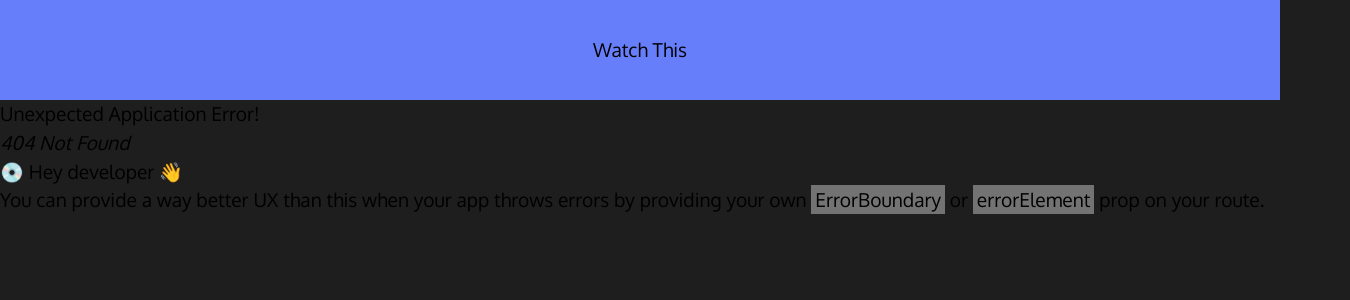
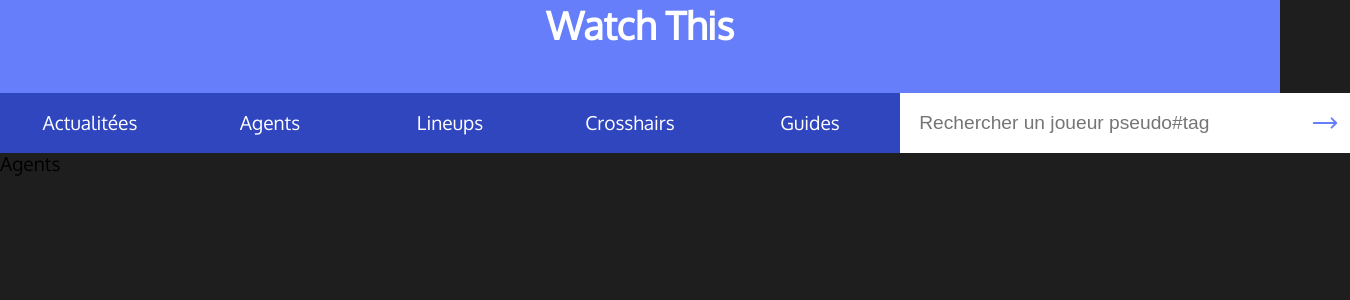
Before and after one commit to MehayeClem/WatchThis, a React (Vite) app: page /agents in a window 1280 px wide. Before the commit this address had no page. Shown: the top 300 px of the page, 1350 px wide, since content can reach past the window. Built offline with nearby package versions, Linux system fonts and the light colour scheme.

Commit message:
Header: new content, new style

```diff
--- a/src/components/Header.tsx
+++ b/src/components/Header.tsx
@@ -1,8 +1,58 @@
+import { useLocation } from 'react-router-dom';
+import { useState } from 'react';
+
 const Header = () => {
+	const location = useLocation();
+
+	const [showSearchBar, setShowSearchBar] = useState(
+		location.pathname !== '/'
+	);
 	return (
 		<>
 			<header className="header">
-				<span className="logo">Watch This</span>
+				<h1 className="logo">Watch This</h1>
+				<ul className="menu">
+					<a href="/">
+						<li className="link">Actualitées</li>
+					</a>
+					<a href="/agents">
+						<li className="link">Agents</li>
+					</a>
+					<a href="/lineups">
+						<li className="link">Lineups</li>
+					</a>
+					<a href="/crosshairs">
+						<li className="link">Crosshairs</li>
+					</a>
+					<a href="/guides">
+						<li className="link">Guides</li>
+					</a>
+					{showSearchBar && (
+						<div className="search-bar">
+							<input
+								type="search"
+								placeholder="Rechercher un joueur pseudo#tag"
+							/>
+
+							<a className="search-arrow-box" href="/profil">
+								<svg
+									xmlns="http://www.w3.org/2000/svg"
+									fill="none"
+									viewBox="0 0 24 24"
+									strokeWidth={1.5}
+									stroke="currentColor"
+									className="w-6 h-6"
+								>
+									<path
+										strokeLinecap="round"
+										strokeLinejoin="round"
+										d="M17.25 8.25L21 12m0 0l-3.75 3.75M21 12H3"
+									/>
+								</svg>
+							</a>
+						</div>
+					)}
+				</ul>
 			</header>
 		</>
 	);
--- a/src/index.tsx
+++ b/src/index.tsx
@@ -1,28 +1,28 @@
 import { createRoot } from 'react-dom/client';
-import { RouterProvider, createBrowserRouter } from 'react-router-dom';
+import { BrowserRouter as Router, Route, Routes } from 'react-router-dom';
 
 import App from './pages/App';
 import Profil from './pages/Profil';
 import Header from './components/Header';
+import Lineups from './pages/Lineups';
+import Agents from './pages/Agents';
+import Crosshairs from './pages/Crosshairs';
+import Guides from './pages/Guides';
 
 const container = document.getElementById('root');
 
 const root = createRoot(container!);
 
-const router = createBrowserRouter([
-	{
-		path: '/',
-		element: <App />
-	},
-	{
-		path: '/profil',
-		element: <Profil />
-	}
-]);
-
 root.render(
-	<>
+	<Router>
 		<Header />
-		<RouterProvider router={router} />
-	</>
+		<Routes>
+			<Route path="/" element={<App />} />
+			<Route path="/profil" element={<Profil />} />
+			<Route path="/agents" element={<Agents />} />
+			<Route path="/lineups" element={<Lineups />} />
+			<Route path="/crosshairs" element={<Crosshairs />} />
+			<Route path="/guides" element={<Guides />} />
+		</Routes>
+	</Router>
 );
--- /dev/null
+++ b/src/pages/Agents.tsx
@@ -0,0 +1,5 @@
+const Agents = () => {
+	return <div>Agents</div>;
+};
+
+export default Agents;
--- a/src/pages/App.tsx
+++ b/src/pages/App.tsx
@@ -1,5 +1,4 @@
 import { Link } from 'react-router-dom';
-import Header from '../components/Header';
 
 import '../styles/styles.scss';
 
--- /dev/null
+++ b/src/pages/Crosshairs.tsx
@@ -0,0 +1,5 @@
+const Crosshairs = () => {
+	return <div>Crosshairs</div>;
+};
+
+export default Crosshairs;
--- /dev/null
+++ b/src/pages/Guides.tsx
@@ -0,0 +1,5 @@
+const Guides = () => {
+	return <div>Guides</div>;
+};
+
+export default Guides;
--- /dev/null
+++ b/src/pages/Lineups.tsx
@@ -0,0 +1,5 @@
+const Lineups = () => {
+	return <div>Lineups</div>;
+};
+
+export default Lineups;
--- a/src/styles/styles.scss
+++ b/src/styles/styles.scss
@@ -7,11 +7,75 @@ body {
 	background-color: #1e1e1e;
 	.header {
 		width: 100%;
-		height: 100px;
+		height: 150px;
 		display: flex;
 		justify-content: center;
 		align-items: center;
+		flex-flow: column;
 		background-color: #677efa;
+		color: white;
+
+		> h1 {
+			font-size: 2em;
+			font-weight: bold;
+		}
+		.menu {
+			width: 100%;
+			height: 100%;
+			display: flex;
+			align-items: center;
+			margin: 2em 0 0 0;
+			background-color: #3046bf;
+
+			> a {
+				min-width: 180px;
+				height: 100%;
+				text-decoration: none;
+				color: unset;
+				display: flex;
+				justify-content: center;
+				align-items: center;
+				color: white;
+
+				&:hover {
+					background-color: #fff;
+					color: black;
+				}
+			}
+
+			.search-bar {
+				width: 100%;
+				height: 100%;
+				display: flex;
+				justify-content: right;
+				align-items: center;
+				flex-flow: row;
+
+				input[type='search'] {
+					width: 400px;
+					height: 100%;
+					font-size: 1em;
+					padding: 1em;
+					border: none;
+
+					&:focus,
+					&:active {
+						outline: none;
+					}
+				}
+
+				.search-arrow-box {
+					width: 50px;
+					height: 100%;
+					display: flex;
+					justify-content: center;
+					align-items: center;
+					background-color: #fff;
+					color: #677efa;
+					padding: 10px;
+				}
+			}
+		}
 	}
 
 	.search-box {
```
